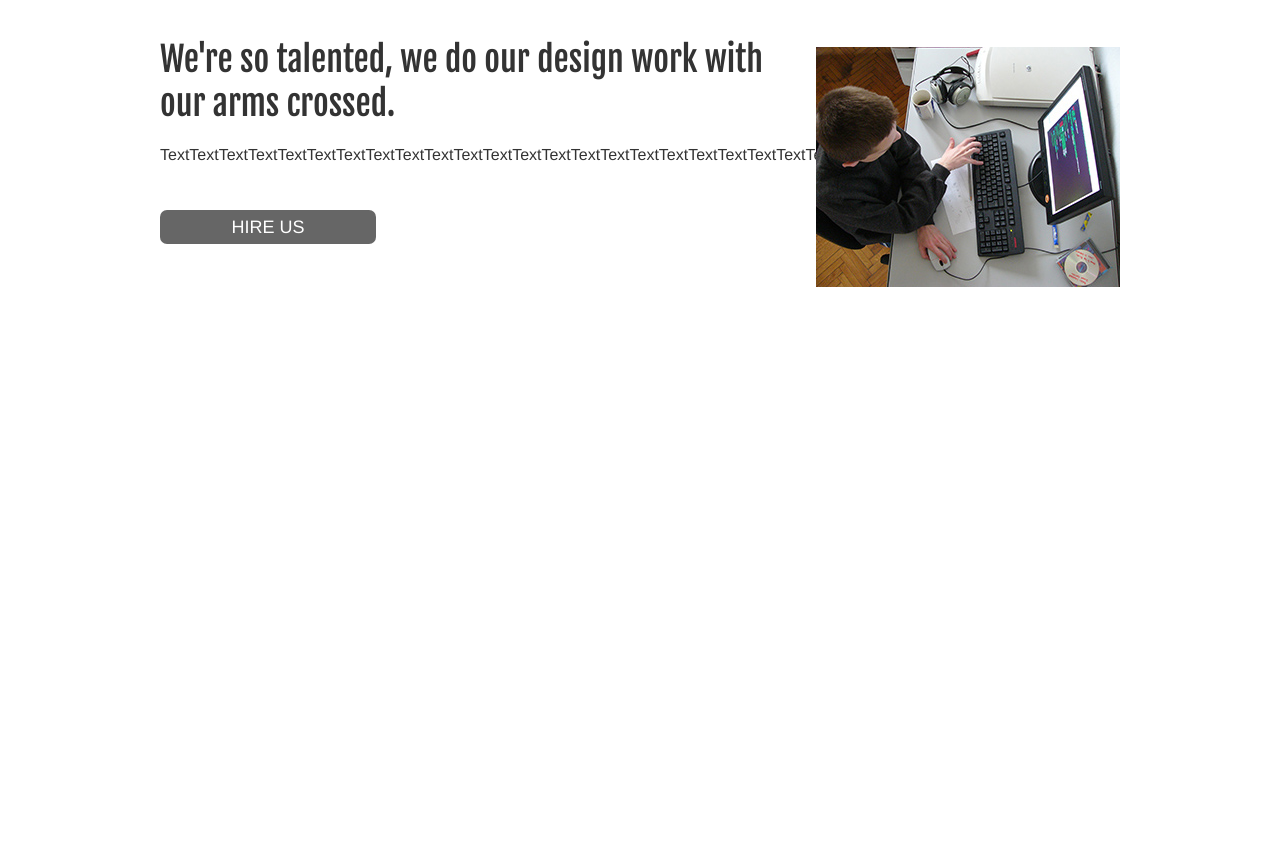
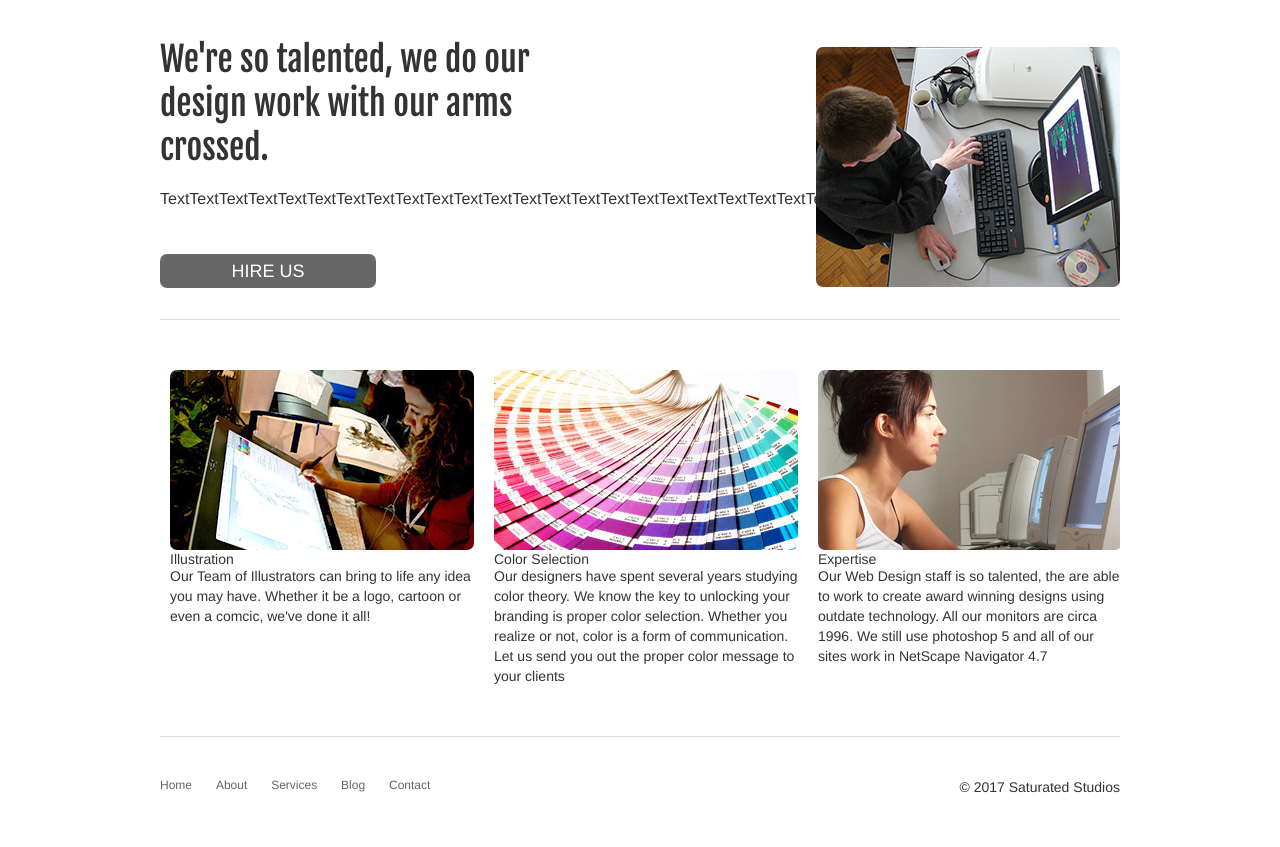
Before and after one commit to NickLediet/WebDevelopment2Examples, a plain HTML site: page saturated_build/index.html in a window 1280 px wide. Shown: the part 184-1031 px from the top of the page. Before the commit the page ends 800 px from the top, so only its background shows below. Drawn offline with Linux system fonts and the light colour scheme; a web font is replaced by a local one.

```diff
--- /dev/null
+++ b/clicker_game/css/main.css
@@ -0,0 +1,48 @@
+@charset "UTF-8";
+/* CSS Document */
+
+body
+{
+	font-family: 'Muli', Arial, sans-serif;
+}
+
+#container
+{
+	width: 400px;
+	height: 400px;
+	margin: 20px auto;
+	background-color: #efefef;
+	border: solid 1px #666;
+}
+
+#score
+{
+	height: 200px;
+	margin: 50px auto 0 auto;
+	width: 300px;
+	font-size: 120px;
+	line-height: 200px;
+	text-align: center;
+}
+
+h1
+{
+	color: red;
+	font-size: 18px;
+}
+
+button
+{
+	display: block;
+	text-transform: uppercase;
+	padding: 10px 15px;
+	margin: 20px auto;
+	color: #ccc;
+	background-color: #555;
+	background: -webkit-linear-gradient(#888, #555);
+	background: linear-gradient(#888, #555);
+	border: 0 none;
+	border-radius: 3px;
+	box-shadow: 1px 1px 3px rgba(0,0,0,0.6);
+	cursor: pointer;
+}
--- /dev/null
+++ b/clicker_game/css/reset.css
@@ -0,0 +1,48 @@
+/* http://meyerweb.com/eric/tools/css/reset/
+   v2.0 | 20110126
+   License: none (public domain)
+*/
+
+html, body, div, span, applet, object, iframe,
+h1, h2, h3, h4, h5, h6, p, blockquote, pre,
+a, abbr, acronym, address, big, cite, code,
+del, dfn, em, img, ins, kbd, q, s, samp,
+small, strike, strong, sub, sup, tt, var,
+b, u, i, center,
+dl, dt, dd, ol, ul, li,
+fieldset, form, label, legend,
+table, caption, tbody, tfoot, thead, tr, th, td,
+article, aside, canvas, details, embed,
+figure, figcaption, footer, header, hgroup,
+menu, nav, output, ruby, section, summary,
+time, mark, audio, video {
+	margin: 0;
+	padding: 0;
+	border: 0;
+	font-size: 100%;
+	font: inherit;
+	vertical-align: baseline;
+}
+/* HTML5 display-role reset for older browsers */
+article, aside, details, figcaption, figure,
+footer, header, hgroup, menu, nav, section {
+	display: block;
+}
+body {
+	line-height: 1;
+}
+ol, ul {
+	list-style: none;
+}
+blockquote, q {
+	quotes: none;
+}
+blockquote:before, blockquote:after,
+q:before, q:after {
+	content: '';
+	content: none;
+}
+table {
+	border-collapse: collapse;
+	border-spacing: 0;
+}
--- a/saturated_build/css/main.css
+++ b/saturated_build/css/main.css
@@ -4,6 +4,10 @@
 .hidden
 {
     display: none;
+}
+.roundShadow {
+	border-radius: 7px;
+	box-shadow: 0px 0px 5px(50, 50, 50, 0.4);
 }
 
 /*html selectors*/
@@ -133,7 +137,7 @@ a:hover
 	width: 100px;
 	margin-left: 20px;
 	text-align: center;
-	padding: 8p;
+	padding: 8px;
 	font-size: 16px;
 	border-radius: 7px;
 background: #ff3019;
@@ -160,16 +164,17 @@ filter: progid:DXImageTransform.Microsoft.gradient( startColorstr='#e21d16', end
 #company
 {
 	margin-top: 40px;
-	border-background: solid 1px #ddd;
+	border-bottom: solid 1px #ddd;
 	padding-bottom: 30px;
 	/*float: left;*/
 	overflow: hidden;
+
 }
 
 #companyText
 {
 	float: left;
-	width: 630px;
+	width: 430px;
 }
 
 #companyText h2
@@ -183,6 +188,7 @@ filter: progid:DXImageTransform.Microsoft.gradient( startColorstr='#e21d16', end
 #companyText p
 {
 	font-size: 16px;
+	width: 350px;
 }
 
 #hire
@@ -211,3 +217,65 @@ filter: progid:DXImageTransform.Microsoft.gradient( startColorstr='#e21d16', end
 	width: 305;
 	margin-top: 10px;
 }
+
+#serviceInfo {
+	margin-top: 40px;
+	border-bottom: solid 1px #DDD;
+	padding-bottom: 40px;
+
+	overflow: hidden;
+	display: flex;
+}
+#sericeInfo h2 {
+	font-family: 'Fjalla One', Helvetica, Arial, sans-serif;
+	color: #333;
+	font-size: 20px;
+	margin-top: 20px;
+	margin-bottom: 10px;
+}
+
+.serviceDesc {
+	float: left;
+	width: 304px;
+	padding: 10px;
+	justify-content: space-between; /* Killing it with flex box up in here */
+}
+#service img {
+	opacity: 1;
+	transition: opacity .25s linear;
+}
+#service img:hover {
+	opacity: .6
+}
+
+#mainFooter {
+	margin-top: 40px;
+	margin-bottom: 40px;
+	overflow: hidden;
+}
+
+#footerNav {
+	float: left;
+	width: 500px;
+	height: 30px;
+}
+
+#footerNav ul li {
+	display: inline;
+	font-size: 12px;
+	margin-right: 20px;
+}
+#footerNav ul li a {
+	color: #666;
+	transition: all .2s linear;
+}
+
+#footerNav ul li a:hover {
+	color: #333;
+	border-bottom: 3px solid #333;
+	padding-bottom: 5px;
+}
+
+#copyRight {
+	float: right;
+}
--- a/saturated_build/index.html
+++ b/saturated_build/index.html
@@ -20,8 +20,8 @@
         	<header id="mainHeader">
             	<div id="logo">
                 	<h1>
-                    Saturated
-                    <span id="logoStudios">Studios</span>
+                    saturated
+                    <span id="logoStudios">STUDIOS</span>
                     </h1>
                 </div>
 
@@ -42,7 +42,7 @@
                 </nav>
             </header>
 
-            <section id="company">
+            <section id="company" id="clearFix">
             	<h2 class="hidden"> Company information</h2>
                 	<section id="companyText">
                     <h2>We're so talented, we do our design work with our arms crossed.</h2>
@@ -50,9 +50,50 @@
                     <a id="hire">HIRE US</a>
                     </section>
                     <div id="companyImage">
-                    <img src="images/promo_image.jpg" alt="designer with arms crossed" width="304" height="240">
-      		 </div>
+                    <img class="roundShadow"src="images/promo_image.jpg" alt="designer with arms crossed" width="304" height="240">
+      		        </div>
+            </section>
+            <section id="serviceInfo" class="clearFix">
+                <section class="serviceDesc">
+                    <h2 class="hidden" > Our Services</h2>
+                    <img src="images/designer.jpg" class="roundShadow" alt="designer"  width="304" height="180"/>
+                    <h2> Illustration </h2>
+                    <p>Our Team of Illustrators can bring to life any idea you may have. Whether it be a logo,
+                        cartoon or even a comcic, we've done it all!
+                </section>
+                <section class="serviceDesc">
+                    <img src="images/pantone.jpg" class="roundShadow" alt="pantone colors" width="304" height='180'/>
+                    <h2>Color Selection</h2>
+                    <p>Our designers have spent several years studying color theory. We know the key to unlocking
+                        your branding is proper color selection. Whether you realize
+                        or not, color is a form of communication. Let us send you out the proper color message
+                        to your clients
+                    </p>
+                </section>
+                <section class="serviceDesc">
+                    <img src="images/working_hard.jpg" class="roundShadow" alt="Designers working Hard" width="304" height="180"/>
+                    <h2>Expertise</h2>
+                    <p>Our Web Design staff is so talented, the are able to work to create award winning designs using
+                        outdate technology. All our monitors are circa 1996. We still use photoshop 5 and all of
+                        our sites work in NetScape Navigator 4.7
+                    </p>
+                </section>
+            </section>
 
+            <footer id="mainFooter">
+                <h2 class="hidden">Footer navigation</h2>
+                <div id="footerNav">
+                    <ul>
+                        <li><a href="#">Home</a></li>
+                        <li><a href="#">About</a></li>
+                        <li><a href="#">Services</a></li>
+                        <li><a href="#">Blog</a></li>
+                        <li><a href="#">Contact</a></li>
+                    </ul>
+                </div>
+                <p id="copyRight">&copy; 2017 Saturated Studios</p>
+            </footer>
+        </div>
 <script src="js/main.js"></script>
 	<!--js load command line-->
 </body>
```
Also changed, not shown: clicker_game/index.html (added, +20 -0 lines), clicker_game/js/main.js (added, +31 -0 lines), 2 other files.
